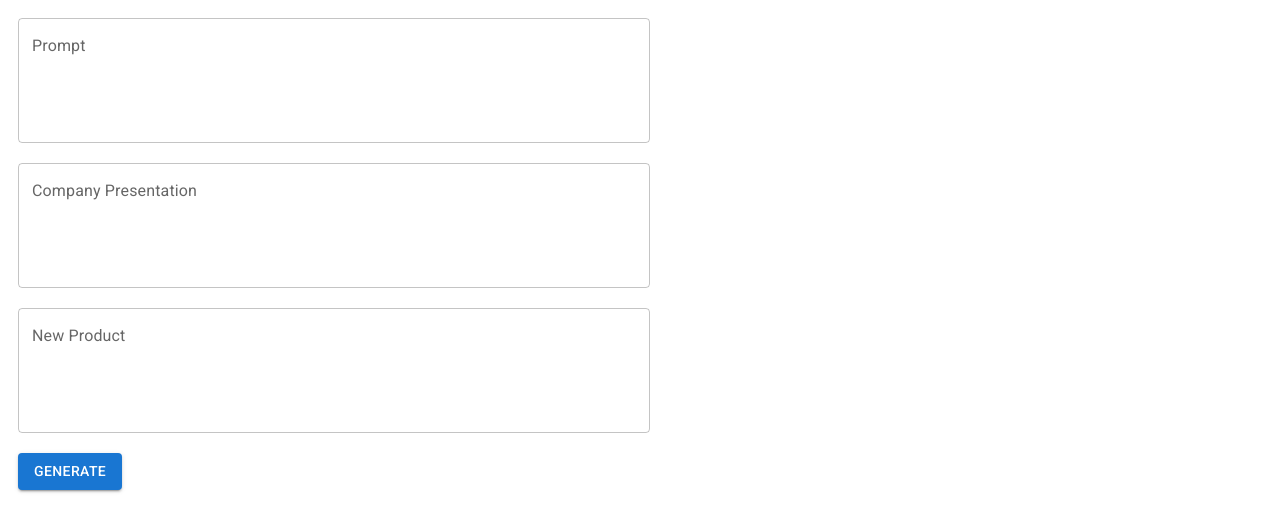
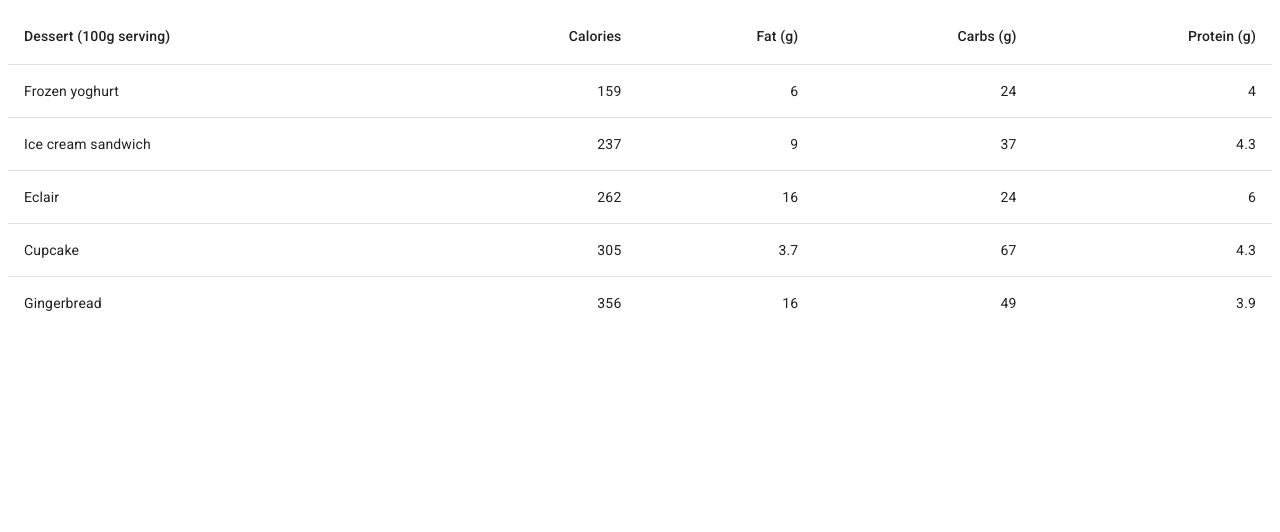
Before and after one commit to luiz-pereira/gerund-py, a React (Create React App) app in the folder frontend/: page / in a window 1280 px wide. Shown: the top 532 px of the page. Built offline with nearby package versions, Linux system fonts and the light colour scheme; no server answers.

Commit message:
add script components

```diff
--- a/frontend/src/App.jsx
+++ b/frontend/src/App.jsx
@@ -1,14 +1,26 @@
-import React from 'react';
+import React from 'react'
 
-import './App.css';
-import Home from './components/home';
+import './App.css'
 
-function App() {
+import {
+  createBrowserRouter,
+  RouterProvider
+} from 'react-router-dom'
+import './index.css'
+
+import Home from './components/Home'
+
+const router = createBrowserRouter([
+  {
+    path: '/',
+    element: <Home />
+  }
+])
+
+function App () {
   return (
-    <div className="App">
-      <Home />
-    </div>
-  );
+    <RouterProvider router={router} />
+  )
 }
 
-export default App;
+export default App
--- a/frontend/src/components/home.jsx
+++ b/frontend/src/components/home.jsx
@@ -1,50 +1,8 @@
-import React, {useState} from 'react';
-import { Button, Grid, TextField } from '@mui/material';
-import { post } from '../api/apis';
+import React from 'react'
+import ListScripts from './script/ListScripts'
 
-export default function Home() {
-  const [prompt, setPrompt] = useState('');
-  const [companyPresentation, setCompanyPresentation] = useState('');
-  const [newProduct, setNewProduct] = useState('');
-
-  const onClickGenerate = async () => {
-    const response = await post('/generate', {
-      prompt: prompt,
-      company_presentation: companyPresentation,
-      new_product: newProduct
-    });
-    console.log(response);
-    debugger;
-  };
-
+export default function Home () {
   return (
-    <Grid container>
-      <Grid container direction={'column'}>
-        <TextField
-          id="outlined-multiline-static"
-          label="Prompt"
-          multiline
-          rows={4}
-          style={{ width: '50%', margin: 10 }}
-        />
-        <TextField
-          id="outlined-multiline-static"
-          label="Company Presentation"
-          multiline
-          rows={4}
-          style={{ width: '50%', margin: 10 }}
-        />
-        <TextField
-          id="outlined-multiline-static"
-          label="New Product"
-          multiline
-          rows={4}
-          style={{ width: '50%', margin: 10 }}
-        />
-      </Grid>
-      <Grid item>
-        <Button variant="contained" style={{ margin: 10 }} onClick={onClickGenerate}>Generate</Button>
-      </Grid>
-    </Grid>
-  );
+    <ListScripts />
+  )
 }
--- /dev/null
+++ b/frontend/src/components/script/ListScripts.jsx
@@ -0,0 +1,70 @@
+import React, { useEffect, useState } from 'react'
+import { Table, TableBody, TableCell, TableContainer, TableHead, TableRow } from '@mui/material'
+import { get } from '../../api/apis'
+
+export default function ListScripts() {
+  const [prompt, setPrompt] = useState('')
+  const [companyPresentation, setCompanyPresentation] = useState('')
+  const [newProduct, setNewProduct] = useState('')
+  const [scripts, setScripts] = useState([])
+
+  const fetchScripts = async () => {
+    const response = await get('/scripts')
+    debugger
+    setScripts(response)
+  }
+
+  useEffect(() => {
+    fetchScripts()
+  }, [])
+
+  function createData (name,
+    calories,
+    fat,
+    carbs,
+    protein
+  ) {
+    return { name, calories, fat, carbs, protein }
+  }
+
+  const rows = [
+    createData('Frozen yoghurt', 159, 6.0, 24, 4.0),
+    createData('Ice cream sandwich', 237, 9.0, 37, 4.3),
+    createData('Eclair', 262, 16.0, 24, 6.0),
+    createData('Cupcake', 305, 3.7, 67, 4.3),
+    createData('Gingerbread', 356, 16.0, 49, 3.9)
+  ]
+
+  return (
+    <TableContainer>
+      <Table sx={{ minWidth: 650 }} aria-label="simple table">
+        <TableHead>
+          <TableRow>
+            <TableCell>Dessert (100g serving)</TableCell>
+            <TableCell align="right">Calories</TableCell>
+            <TableCell align="right">Fat&nbsp;(g)</TableCell>
+            <TableCell align="right">Carbs&nbsp;(g)</TableCell>
+            <TableCell align="right">Protein&nbsp;(g)</TableCell>
+          </TableRow>
+        </TableHead>
+        <TableBody>
+          {rows.map((row) => (
+            <TableRow
+              hover
+              key={row.name}
+              sx={{ '&:last-child td, &:last-child th': { border: 0 } }}
+            >
+              <TableCell component="th" scope="row">
+                {row.name}
+              </TableCell>
+              <TableCell align="right">{row.calories}</TableCell>
+              <TableCell align="right">{row.fat}</TableCell>
+              <TableCell align="right">{row.carbs}</TableCell>
+              <TableCell align="right">{row.protein}</TableCell>
+            </TableRow>
+          ))}
+        </TableBody>
+      </Table>
+    </TableContainer>
+  )
+}
```
Also changed, not shown: frontend/src/components/script/CreateScript.jsx (added, +51 -0 lines), frontend/src/index.jsx (+10 -11 lines).
